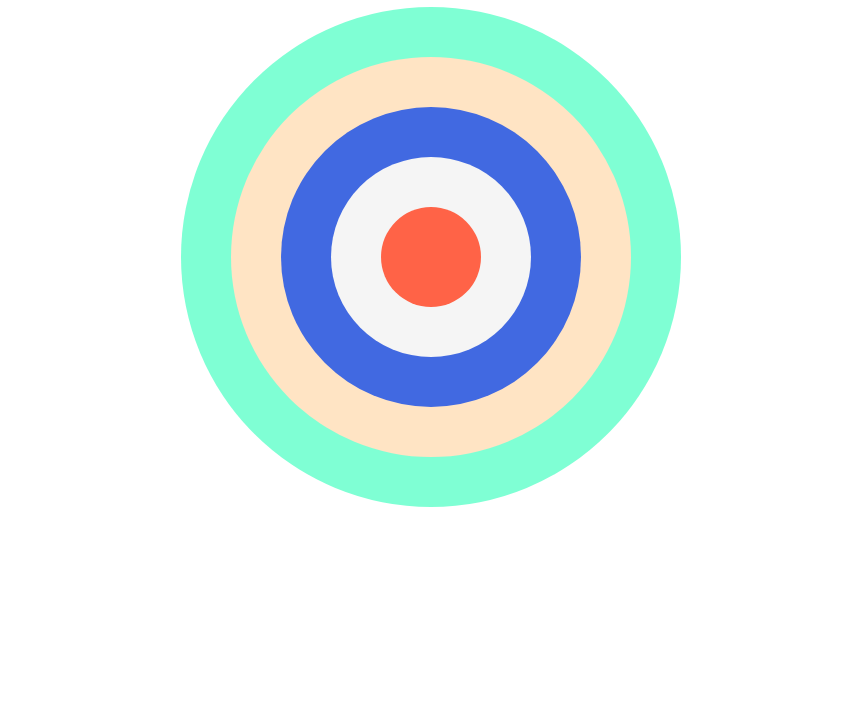
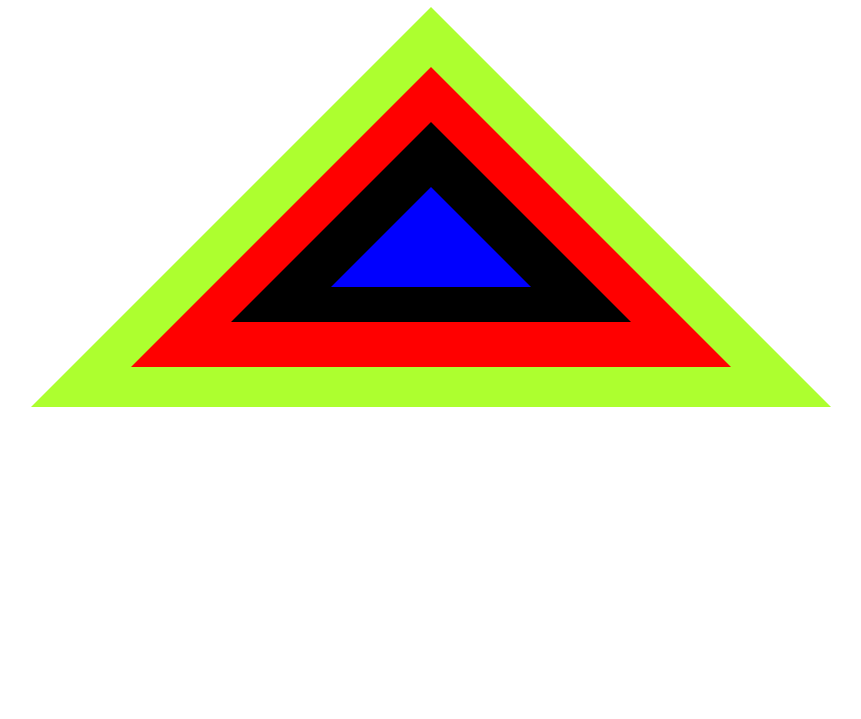
Before and after one commit to MoJoAzad/Projects, a plain HTML site: page index.html in a window 1280 px wide. Shown: the part 81-800 px from the top of the page, without its empty margins (209-1070 px from the left). Drawn offline with Linux system fonts and the light colour scheme.

Commit message:
triangles

```diff
--- a/index.html
+++ b/index.html
@@ -1,6 +1,5 @@
 <!DOCTYPE html>
 <html lang="en">
-
 <head>
     <meta charset="UTF-8">
     <meta http-equiv="X-UA-Compatible" content="IE=edge">
@@ -8,20 +7,17 @@
     <link rel="stylesheet" href="style.css">
     <title>Document</title>
 </head>
-
 <body>
-    <div id="CONTAINER">
+    <div id="container">
         <div id="title">
-            <h1>CIRCLES</h1>
+            <h1>Triangles!</h1>
         </div>
-        <div id="circles">
-            <div class="c1"></div>
-            <div class="c2"></div>
+        <div id="body">
+            <div class="t1"></div>
+            <div class="t2"></div>
             <div class="c3"></div>
             <div class="c4"></div>
-            <div class="c5"></div>
         </div>
     </div>
 </body>
-
 </html>
--- a/style.css
+++ b/style.css
@@ -2,52 +2,45 @@
     display: flex;
     justify-content: center;
 }
-#circles{
+#body{
     display: flex;
     justify-content: center;
 }
-
-.c1{
-    width: 500px;
-    height: 500px;
+.t1{
+    width: 0;
+    height: 0;
+    border-left: 400px solid transparent;
+    border-right: 400px solid transparent;
+    border-bottom: 400px solid greenyellow;
     position: absolute;
-    background-color: aquamarine;
-    border-radius: 50%;
 }
-
-.c2{
-    width: 400px;
-    height: 400px;
-    background-color: bisque;
-    border-radius: 50%;
+.t2{
+    width: 0;
+    width: 0;
+    border-left: 300px solid transparent;
+    border-right: 300px solid transparent;
+    border-bottom: 300px solid red;
     position: relative;
-    top: 50px;
+    top: 60px;
     left: 300px;
 }
 .c3{
-    width: 300px;
-    height: 300px;
-    background-color: royalblue;
-    border-radius: 50%;
+    width: 0;
+    width: 0;
+    border-left: 200px solid transparent;
+    border-right: 200px solid transparent;
+    border-bottom: 200px solid black;
     position: relative;
-    top: 100px;
-    left: -50px;
+    top: 15px;
+    right: 200px;
 }
 .c4{
-    width: 200px;
-    height: 200px;
-    background-color: whitesmoke;
-    border-radius: 50%;
+    width: 0;
+    width: 0;
+    border-left: 100px solid transparent;
+    border-right: 100px solid transparent;
+    border-bottom: 100px solid blue;
     position: relative;
-    top: 150px;
-    left: -300px;
+    bottom: 20px;
+    right: 500px;
 }
-.c5{
-    width: 100px;
-    height: 100px;
-    background-color: tomato;
-    border-radius: 50%;
-    position: relative;
-    top: 200px;
-    left: -450px;
-}
```
